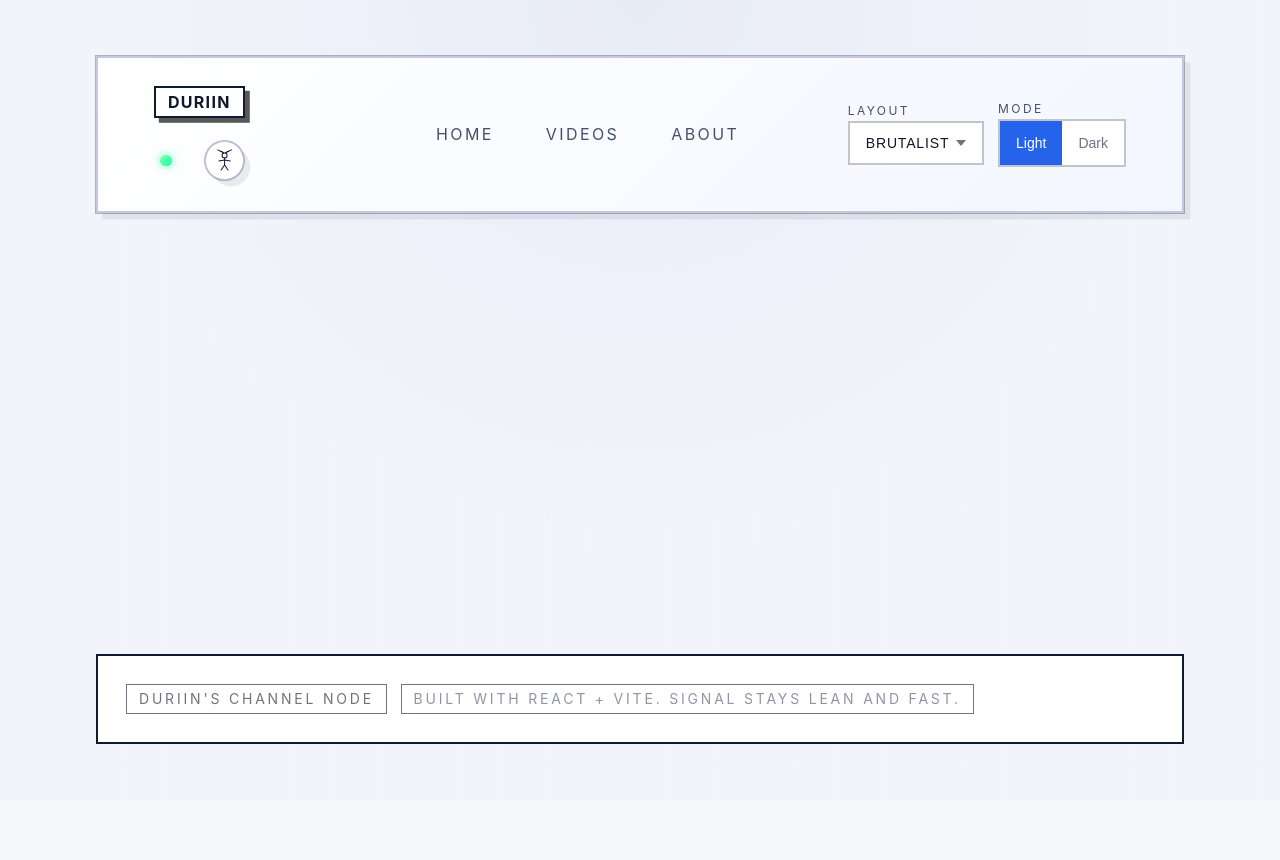
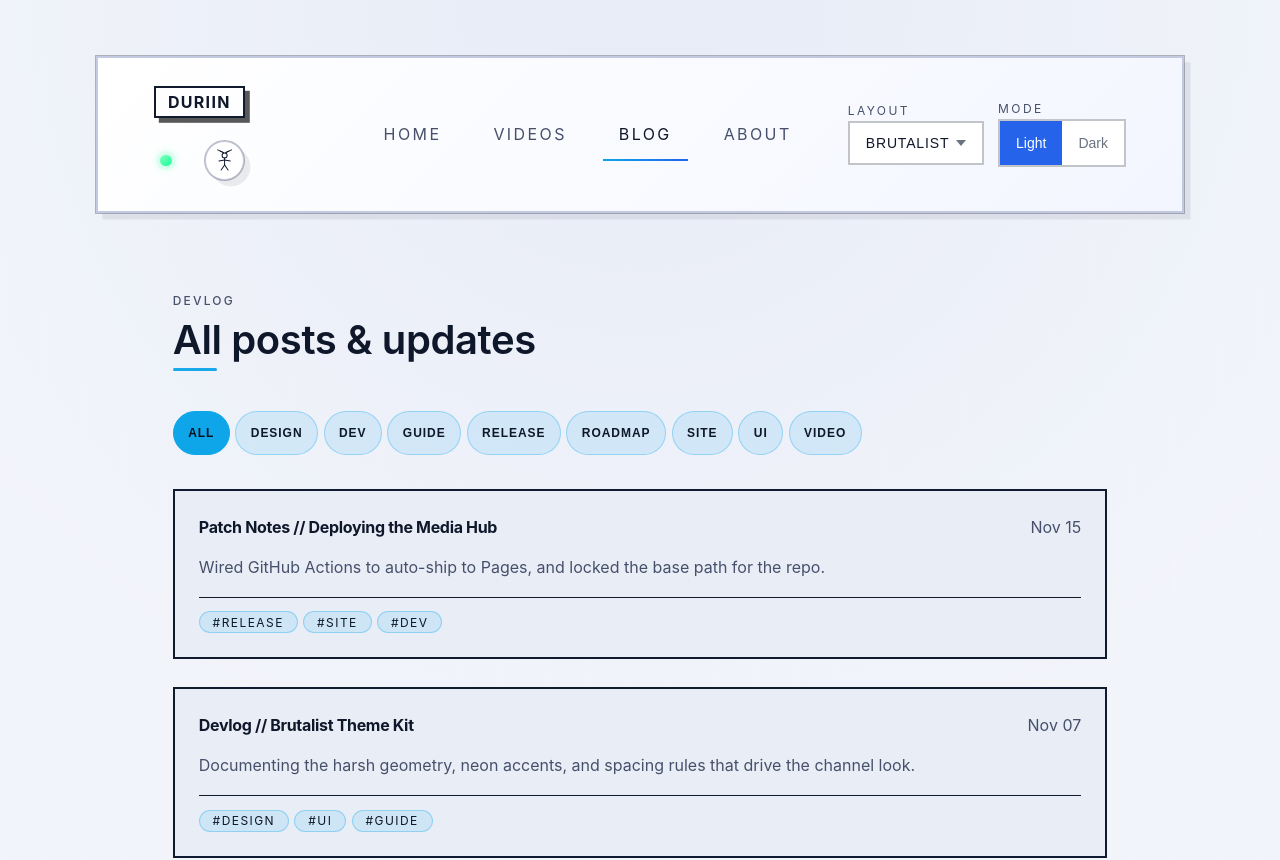
Before and after one commit to VCongini/duriin, a React (Vite) app: page /blog in a window 1280 px wide. Shown: the top 860 px of the page. Before the commit the page ends 800 px from the top, so only its background shows below. Built offline with nearby package versions, Linux system fonts and the light colour scheme.

Commit message:
Improve blog tag filter accessibility

```diff
--- a/src/App.tsx
+++ b/src/App.tsx
@@ -9,6 +9,7 @@ import { ThemeProvider, useTheme } from './theme/ThemeContext';
 // the Home experience and shared chrome.
 const Videos = lazy(() => import('./pages/Videos').then((module) => ({ default: module.Videos })));
 const About = lazy(() => import('./pages/About').then((module) => ({ default: module.About })));
+const Blog = lazy(() => import('./pages/Blog').then((module) => ({ default: module.Blog })));
 
 const AppShell: React.FC = () => {
     const { mode, layout } = useTheme();
@@ -26,6 +27,7 @@ const AppShell: React.FC = () => {
                 >
                     <Routes>
                         <Route path="/" element={<Home />} />
+                        <Route path="/blog" element={<Blog />} />
                         <Route path="/videos" element={<Videos />} />
                         <Route path="/about" element={<About />} />
                     </Routes>
--- a/src/components/Header.tsx
+++ b/src/components/Header.tsx
@@ -44,6 +44,12 @@ const HeaderComponent: React.FC = () => {
                             Videos
                         </NavLink>
                         <NavLink
+                            to="/blog"
+                            className={({ isActive }) => `header__link ${isActive ? 'header__link--active' : ''}`}
+                        >
+                            Blog
+                        </NavLink>
+                        <NavLink
                             to="/about"
                             className={({ isActive }) => `header__link ${isActive ? 'header__link--active' : ''}`}
                         >
--- /dev/null
+++ b/src/pages/Blog.tsx
@@ -0,0 +1,66 @@
+import React, { useMemo, useState } from 'react';
+import { posts } from '../content';
+import { formatDate } from '../utils/format';
+
+export const Blog: React.FC = () => {
+    const [selectedTag, setSelectedTag] = useState<string>('All');
+
+    const allTags = useMemo(() => {
+        const tagSet = new Set<string>();
+        posts.forEach((post) => {
+            post.tags.forEach((tag) => tagSet.add(tag));
+        });
+        return ['All', ...Array.from(tagSet).sort()];
+    }, []);
+
+    const filteredPosts = useMemo(
+        () => (selectedTag === 'All' ? posts : posts.filter((post) => post.tags.includes(selectedTag))),
+        [selectedTag]
+    );
+
+    return (
+        <div className="u-page u-stack-lg">
+            <section className="c-panel c-panel--section u-stack">
+                <header className="c-section-header c-section-header--accent">
+                    <p className="c-section-header__label">Devlog</p>
+                    <h2 className="c-section-header__title">All posts &amp; updates</h2>
+                </header>
+
+                <div className="tag-filter-row" aria-label="Filter posts by tag" role="group">
+                    {allTags.map((tag) => (
+                        <button
+                            key={tag}
+                            type="button"
+                            className={`tag-filter ${selectedTag === tag ? 'tag-filter--active' : ''}`}
+                            onClick={() => setSelectedTag(tag)}
+                            aria-pressed={selectedTag === tag}
+                        >
+                            {tag}
+                        </button>
+                    ))}
+                </div>
+
+                <ul className="post-list">
+                    {filteredPosts.map((post) => (
+                        <li key={post.id} className="post">
+                            <div className="post__row">
+                                <a href={post.url} className="post__title" target="_blank" rel="noreferrer">
+                                    {post.title}
+                                </a>
+                                <span className="post__date">{formatDate(post.publishedAt)}</span>
+                            </div>
+                            <p className="post__excerpt">{post.excerpt}</p>
+                            <div className="post__tags">
+                                {post.tags.map((tag) => (
+                                    <span key={tag} className="tag tag--content">
+                                        #{tag}
+                                    </span>
+                                ))}
+                            </div>
+                        </li>
+                    ))}
+                </ul>
+            </section>
+        </div>
+    );
+};
--- a/src/pages/Home.tsx
+++ b/src/pages/Home.tsx
@@ -1,4 +1,5 @@
 import React, { Suspense, lazy, useMemo } from 'react';
+import { Link } from 'react-router-dom';
 import { Hero } from '../components/Hero';
 import { featuredTopics, posts, videos } from '../content';
 import { formatDate } from '../utils/format';
@@ -67,6 +68,11 @@ export const Home: React.FC = () => {
                     <p className="c-section-header__label">Blog + Updates</p>
                     <h2 className="c-section-header__title">Latest posts</h2>
                 </header>
+                <div className="page-cta">
+                    <Link className="page-cta__secondary" to="/blog">
+                        View all posts
+                    </Link>
+                </div>
                 <ul className="post-list">
                     {latestPosts.map((post) => (
                         <li key={post.id} className="post">
--- a/src/styles/components/_content.scss
+++ b/src/styles/components/_content.scss
@@ -150,8 +150,7 @@
     gap: var(--space-xs);
 }
 
-.episode-list,
-.post-list {
+.episode-list {
     list-style: none;
     margin: 0;
     padding: 0;
@@ -210,55 +209,6 @@
 
 .episode__title-row {
     @include fluid-stack(column, var(--space-xs), row, var(--space-sm));
-}
-
-.post {
-    --card-padding: 1.5rem;
-    --card-block-gap: 1rem;
-    border: var(--video-border-width) solid var(--panel-outline);
-    border-radius: calc(var(--panel-radius) - 0.25rem);
-    padding: var(--card-padding);
-    background: var(--color-bg-muted);
-    display: flex;
-    flex-direction: column;
-    gap: var(--card-block-gap);
-    cursor: pointer;
-    transition: transform 180ms ease, box-shadow 180ms ease, border-color 180ms ease;
-}
-
-.post:hover,
-.post:focus-within {
-    transform: translateY(-4px);
-    border-color: var(--color-border-strong);
-    box-shadow: var(--panel-shadow), 0 16px 36px rgba(0, 0, 0, 0.25);
-}
-
-.post__row {
-    @include fluid-stack(column, var(--space-xxs), row, var(--space-sm));
-    justify-content: space-between;
-    align-items: center;
-}
-
-.post__title {
-    @include responsive-heading(1.3rem, 1.8rem);
-    color: var(--color-text-primary);
-    text-decoration: none;
-}
-
-.post__date {
-    @include responsive-text(0.9rem, 1rem);
-    color: var(--color-text-secondary);
-}
-
-.post__excerpt {
-    margin: 0;
-    color: var(--color-text-secondary);
-    line-height: 1.6;
-}
-
-.post__tags {
-    border-top: 1px solid var(--panel-outline);
-    padding-top: var(--space-sm);
 }
 
 .filter-summary {
--- /dev/null
+++ b/src/styles/components/_posts.scss
@@ -0,0 +1,104 @@
+@use '../utilities' as *;
+
+.post-list {
+    list-style: none;
+    margin: 0;
+    padding: 0;
+    display: flex;
+    flex-direction: column;
+    @include responsive-space(gap, var(--space-md), var(--space-lg));
+}
+
+.post {
+    --card-padding: 1.5rem;
+    --card-block-gap: 1rem;
+    border: var(--video-border-width) solid var(--panel-outline);
+    border-radius: calc(var(--panel-radius) - 0.25rem);
+    padding: var(--card-padding);
+    background: var(--color-bg-muted);
+    display: flex;
+    flex-direction: column;
+    gap: var(--card-block-gap);
+    transition: transform 180ms ease, box-shadow 180ms ease, border-color 180ms ease;
+}
+
+.post:hover,
+.post:focus-within {
+    transform: translateY(-4px);
+    border-color: var(--color-border-strong);
+    box-shadow: var(--panel-shadow), 0 16px 36px rgba(0, 0, 0, 0.25);
+}
+
+.post__row {
+    @include fluid-stack(column, var(--space-xxs), row, var(--space-sm));
+    justify-content: space-between;
+    align-items: center;
+}
+
+.post__title {
+    @include responsive-heading(1.3rem, 1.8rem);
+    color: var(--color-text-primary);
+    text-decoration: none;
+}
+
+.post__date {
+    @include responsive-text(0.9rem, 1rem);
+    color: var(--color-text-secondary);
+}
+
+.post__excerpt {
+    margin: 0;
+    color: var(--color-text-secondary);
+    line-height: 1.6;
+}
+
+.post__tags {
+    border-top: 1px solid var(--panel-outline);
+    padding-top: var(--space-sm);
+}
+
+.tag-filter-row {
+    display: flex;
+    flex-wrap: wrap;
+    gap: var(--tag-gap);
+    margin-bottom: var(--space-sm);
+}
+
+.tag-filter {
+    @include pill-label;
+    display: inline-flex;
+    align-items: center;
+    justify-content: center;
+    gap: 0.35rem;
+    padding: 0.45rem 0.9rem;
+    border-radius: var(--tag-radius);
+    border: 1px solid var(--tag-content-border);
+    background: var(--tag-content-bg);
+    color: var(--tag-content-text);
+    letter-spacing: 0.08em;
+    text-transform: uppercase;
+    font-weight: 700;
+    cursor: pointer;
+    min-height: var(--tap-target);
+    transition: color 140ms ease, background 140ms ease, border-color 140ms ease,
+        outline 140ms ease, box-shadow 140ms ease;
+}
+
+.tag-filter:hover,
+.tag-filter:focus-visible {
+    border-color: var(--color-border-strong);
+    box-shadow: 0 10px 30px rgba(0, 0, 0, 0.2);
+}
+
+.tag-filter:focus-visible {
+    outline: 2px solid var(--tag-focus-outline);
+    outline-offset: 2px;
+}
+
+.tag-filter--active,
+.tag-filter[aria-pressed='true'] {
+    background: var(--tag-content-active-bg);
+    border-color: var(--tag-content-active-bg);
+    color: var(--tag-content-active-text);
+    box-shadow: var(--panel-shadow), 0 12px 30px rgba(0, 0, 0, 0.2);
+}
--- a/src/styles/main.scss
+++ b/src/styles/main.scss
@@ -11,6 +11,7 @@
 @use './components/featured-carousel';
 @use './components/section-header';
 @use './components/tags';
+@use './components/posts';
 @use './components/content';
 @use './components/theme-settings';
 
```
